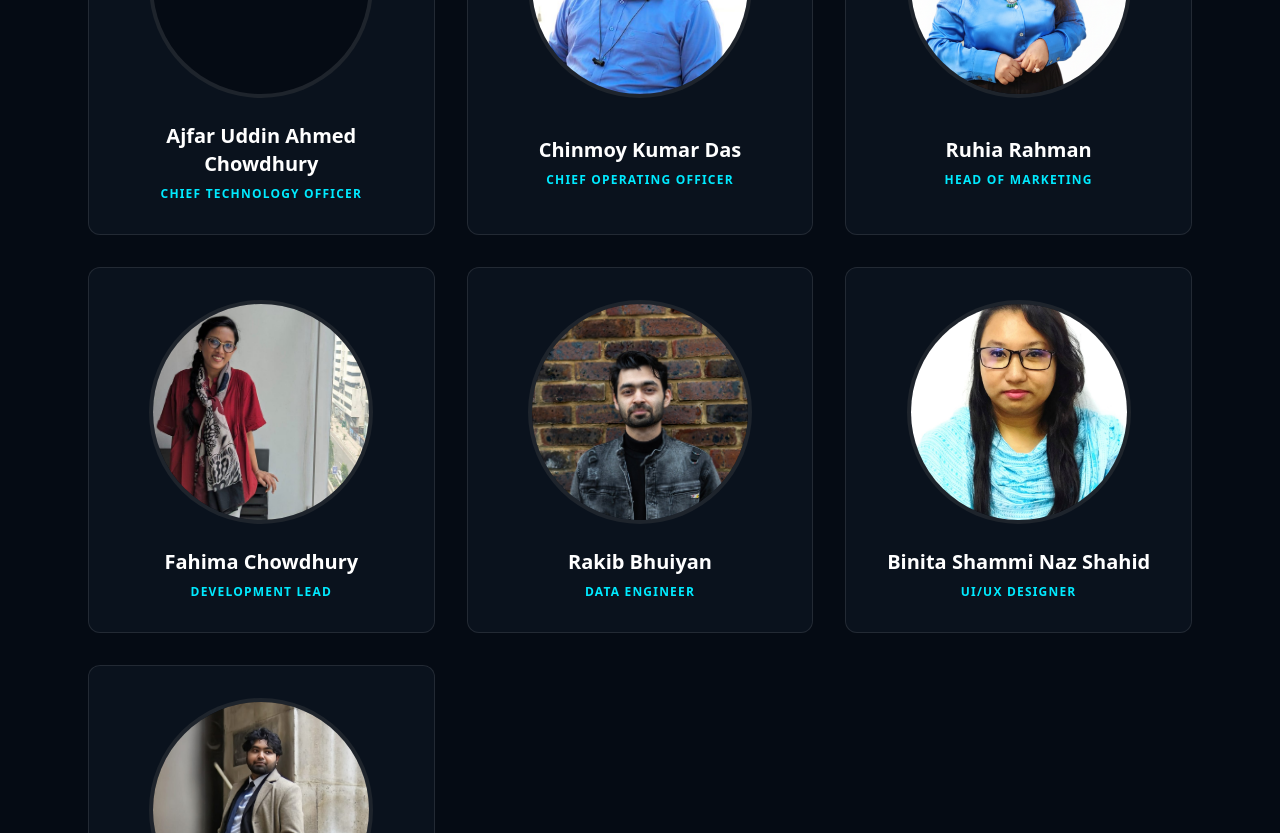
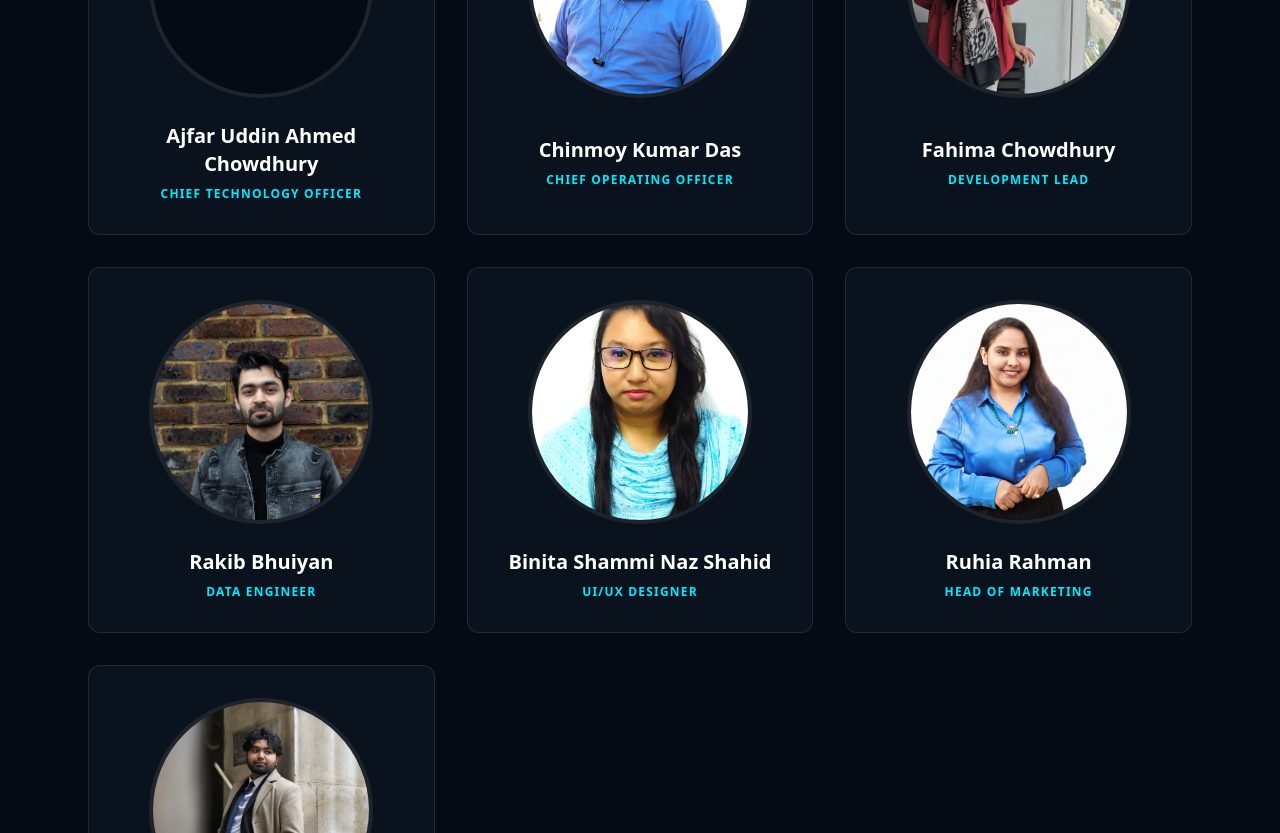
Before and after one commit to chinmoy37/Web-main, a Next.js app: page /about in a window 1280 px wide. Shown: the part 1620-2453 px from the top of the page. Built offline with nearby package versions, Linux system fonts and the light colour scheme; grey boxes are pictures that could not be loaded.

Commit message:
Leader position change

```diff
--- a/src/components/About.tsx
+++ b/src/components/About.tsx
@@ -38,13 +38,7 @@ const team = [
     bio: "Expert in cloud infrastructure & business operations.",
     linkedin: "#",
   },
-  {
-    name: "Ruhia Rahman",
-    role: "Head of Marketing",
-    image: "/team/Dipa.png",
-    bio: "Experienced in global tech marketing and strategy.",
-    linkedin: "#",
-  },
+
   {
     name: "Fahima Chowdhury",
     role: "Development Lead",
@@ -67,6 +61,15 @@ const team = [
     bio: "Designer focused on intuitive, human-centered interfaces.",
     linkedin: "#",
   },
+
+  {
+    name: "Ruhia Rahman",
+    role: "Head of Marketing",
+    image: "/team/Dipa.png",
+    bio: "Experienced in global tech marketing and strategy.",
+    linkedin: "#",
+  },
+
   {
     name: "Rizouan Ur Rashid",
     role: "Cyber Security Engineer",
```
